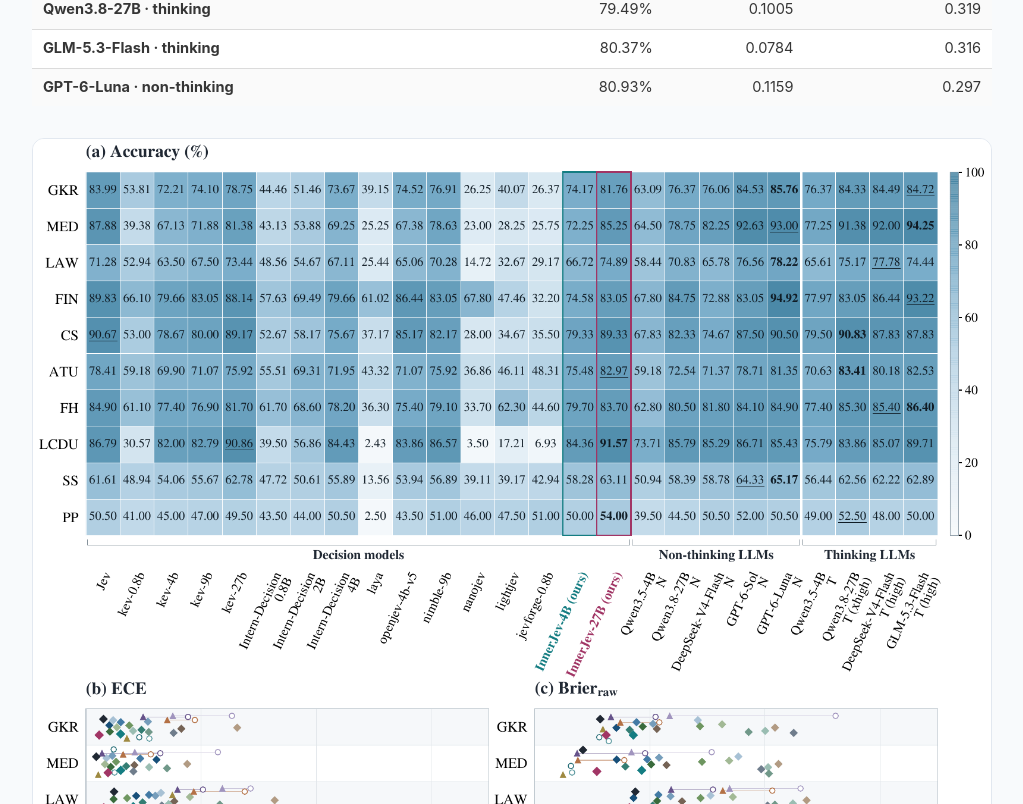
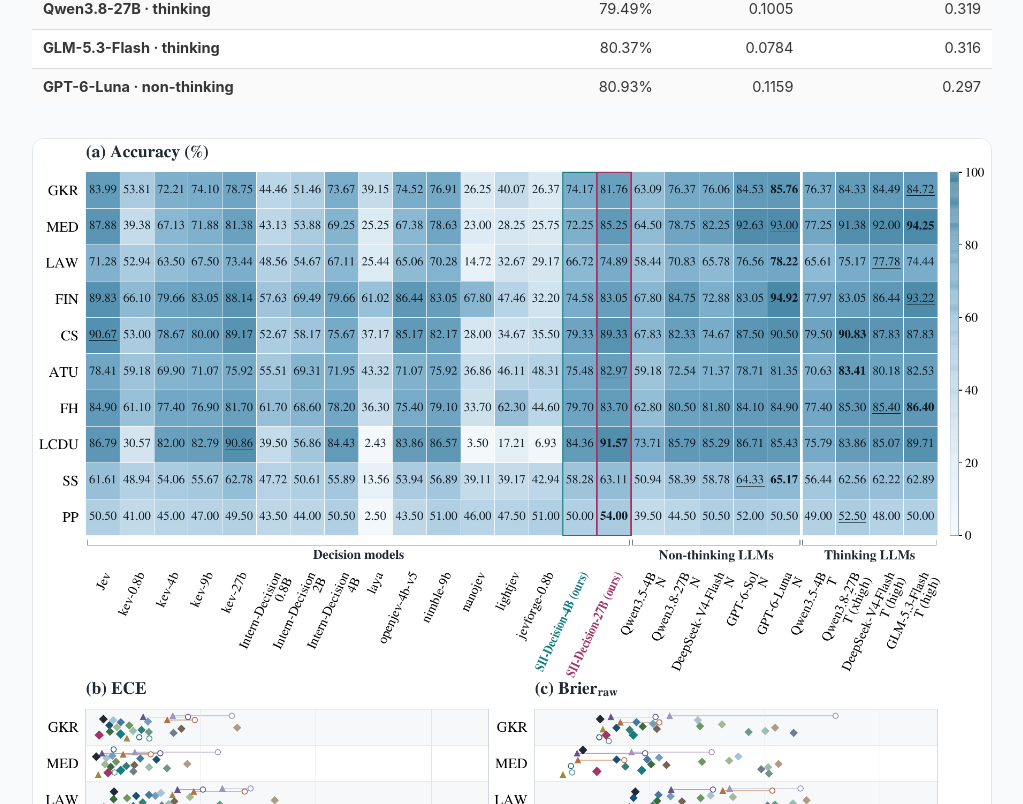
Before and after one commit to sii-research/jeval_and_inner_jev, a plain HTML site: page index.html in a window 1280 px wide. Shown: the part 3296-4100 px from the top of the page, without its empty margins (128-1151 px from the left). Drawn offline with Linux system fonts and the light colour scheme.

Commit message:
Refresh JEVal domain results figure

```diff
--- a/index.html
+++ b/index.html
@@ -124,7 +124,7 @@
             <tr><th scope="row">GLM-5.3-Flash · thinking</th><td>80.37%</td><td>0.0784</td><td>0.316</td></tr>
             <tr><th scope="row">GPT-6-Luna · non-thinking</th><td>80.93%</td><td>0.1159</td><td>0.297</td></tr>
           </tbody></table></div>
-          <figure class="paper-figure"><img src="assets/domain_metrics.png" alt="Accuracy, calibration, and raw Brier error across JEVal's ten domains for 25 configurations." loading="lazy"><figcaption>Domain-level accuracy and probability quality across all model configurations.</figcaption></figure>
+          <figure class="paper-figure"><img src="assets/domain_metrics_sii_decision.png" alt="Accuracy, calibration, and raw Brier error across JEVal's ten domains for 25 configurations." loading="lazy"><figcaption>Domain-level accuracy and probability quality across all model configurations.</figcaption></figure>
         </article>
 
         <article class="result-block">
```
Also changed, not shown: assets/domain_metrics_sii_decision.png (added).
